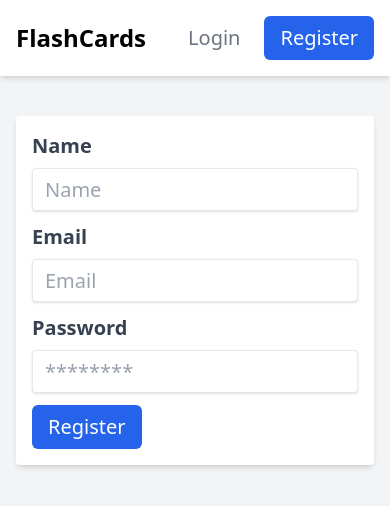
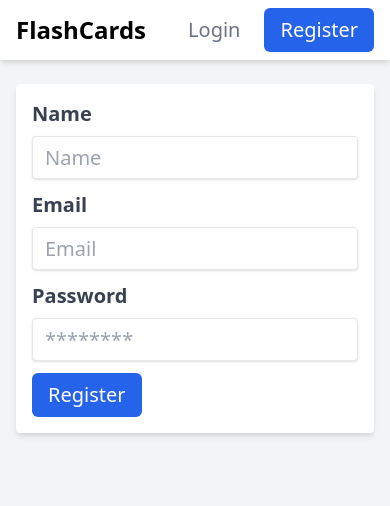
Before and after one commit to yap8/flashcards, a React (Create React App) app in the folder client/: page /register in a window 390 px wide. Shown: the top 506 px of the page. Built offline with nearby package versions, Linux system fonts and the light colour scheme.

Commit message:
improved mobile version

```diff
--- a/client/src/components/Form/Form.js
+++ b/client/src/components/Form/Form.js
@@ -5,7 +5,7 @@ import { toast } from 'react-toastify'
 const Form = ({ children, className, ...rest }) => {
   const { error, message } = useSelector(state => state.app)
 
-  const classes = `w-full max-w-lg m-auto bg-white shadow-md rounded px-4 py-4 pb-1 md:px-8 md:py-6 md:pb-4 ${ className }`
+  const classes = `w-full max-w-full md:max-w-lg m-auto bg-white shadow-md rounded px-4 py-4 pb-1 md:px-8 md:py-6 md:pb-4 ${ className }`
 
   useEffect(() => {
     if (error && message) toast.error(message)
--- a/client/src/components/Header.js
+++ b/client/src/components/Header.js
@@ -53,7 +53,7 @@ const Header = () => {
 
   return (
     <header className="shadow-md bg-white">
-      <div className="container mx-auto flex justify-between items-center py-4 relative">
+      <div className="container mx-auto flex justify-between items-center py-2 md:py-4 relative">
         <Link className="text-2xl md:text-4xl font-semibold" to={user ? '/collections' : '/'}>FlashCards</Link>
         <ul className="flex items-center">
           {user ? <>
--- a/client/src/components/Title.js
+++ b/client/src/components/Title.js
@@ -1,5 +1,5 @@
 const Title = ({ className = '', children, ...props }) => {
-  const classes = `text-4xl font-semibold mb-6 ${ className }`
+  const classes = `text-3xl md:text-4xl font-semibold mb-4 md:mb-6 ${ className }`
 
   return (
     <h1
--- a/client/src/pages/Collections/Collection.js
+++ b/client/src/pages/Collections/Collection.js
@@ -21,7 +21,7 @@ const Collection = () => {
 
   return (
     <section>
-      <div className="container mx-auto pt-10">
+      <div className="container mx-auto pt-6 md:pt-10">
         <Title>{ title }</Title>
         { (cards && cards.length) ? <CardsList /> : <Spinner /> }
       </div>
--- a/client/src/pages/Collections/CollectionSettings.js
+++ b/client/src/pages/Collections/CollectionSettings.js
@@ -96,7 +96,7 @@ const CollectionSettings = () => {
 
   return (
     <section>
-      <div className="container mx-auto pt-10">
+      <div className="container mx-auto pt-6 md:pt-10">
         <Title className="text-center">Edit Collection</Title>
         <Form onSubmit={ handleSubmit } className="max-w-xl">
           <FormGroup>
--- a/client/src/pages/Collections/Collections.js
+++ b/client/src/pages/Collections/Collections.js
@@ -18,7 +18,7 @@ const Collections = () => {
 
   return (
     <section>
-      <div className="container mx-auto pt-10">
+      <div className="container mx-auto pt-6 md:pt-10">
         <Title>Collections</Title>
         <CollectionsList collections={collections} />
       </div>
--- a/client/src/pages/Collections/CollectionsForm.js
+++ b/client/src/pages/Collections/CollectionsForm.js
@@ -74,7 +74,7 @@ const CollectionsForm = () => {
 
   return (
     <section>
-      <div className="container mx-auto pt-10">
+      <div className="container mx-auto pt-6 md:pt-10">
         <Title className="text-center">Create Collection</Title>
         <Form onSubmit={ handleSubmit } className="max-w-xl">
           <FormGroup>
--- a/client/src/pages/Home.js
+++ b/client/src/pages/Home.js
@@ -9,7 +9,7 @@ const Home = () => {
 
   return (
     <section>
-      <div className="container mx-auto pt-20">
+      <div className="container mx-auto py-20">
         <Title className="text-5xl text-center">Welcome to FlashCards!</Title>
         <p className="text-2xl text-center mb-4 mx-auto max-w-screen-md">Flashcards are small note cards used for testing and improving memory through practiced information retrieval.</p>
         <div className="flex justify-center">
--- a/client/src/pages/Login.js
+++ b/client/src/pages/Login.js
@@ -40,7 +40,7 @@ const Login = () => {
 
   return (
     <section>
-      <div className="container mx-auto pt-10">
+      <div className="container mx-auto pt-6 md:pt-10">
         <Form onSubmit={handleSubmit}>
           <FormGroup>
             <FormInput
--- a/client/src/pages/Profile.js
+++ b/client/src/pages/Profile.js
@@ -63,7 +63,7 @@ const Profile = () => {
 
   return (
     <section >
-      <div className="container mx-auto pt-10">
+      <div className="container mx-auto pt-6 md:pt-10">
         <Form onSubmit={ handleSubmit }>
           <FormGroup>
             <Avatar
--- a/client/src/pages/Register.js
+++ b/client/src/pages/Register.js
@@ -41,7 +41,7 @@ const Register = () => {
 
   return (
     <section>
-      <div className="container mx-auto pt-10">
+      <div className="container mx-auto pt-6 md:pt-10">
         <Form onSubmit={handleSubmit}>
           <FormGroup>
             <FormInput
```
